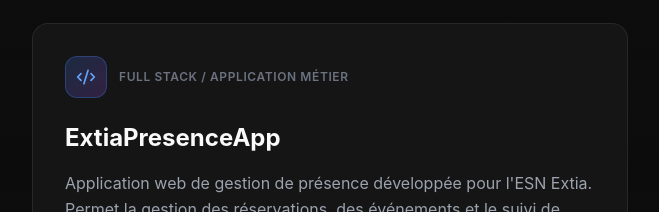
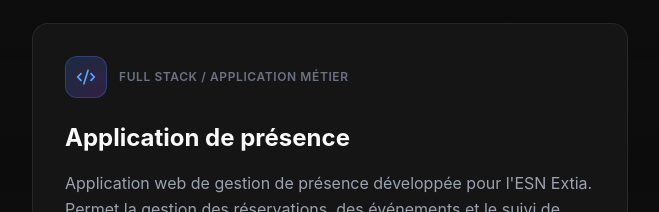
Before and after one commit to JoffreyLem/portfolio, a Next.js app: page / in a window 1280 px wide. Shown: the part 6565-6777 px from the top of the page, without its empty margins (0-659 px from the left). Built offline with nearby package versions, Linux system fonts and the light colour scheme.

Commit message:
Update project title in data.ts from 'ExtiaPresenceApp' to 'Application de présence' for improved clarity and localization.

```diff
--- a/components/Contact.tsx
+++ b/components/Contact.tsx
@@ -18,7 +18,7 @@ export default function Contact() {
     },
     {
       name: 'LinkedIn',
-      href: 'https://www.linkedin.com/in/joffrey-lemery-920b40164/',
+      href: 'https://www.linkedin.com/in/joffrey-lemery',
       icon: Linkedin,
       color: 'from-blue-600 to-blue-700',
     },
--- a/constants/data.ts
+++ b/constants/data.ts
@@ -319,7 +319,7 @@ export const projects: Project[] = [
     githubUrl: 'https://github.com/JoffreyLem/ProjectDroits',
   },
   {
-    title: 'ExtiaPresenceApp',
+    title: 'Application de présence',
     description:
       'Application web de gestion de présence développée pour l\'ESN Extia. Permet la gestion des réservations, des événements et le suivi de localisation des collaborateurs. Architecture complète avec backend .NET (ASP.NET Core, Entity Framework Core) et frontend React (React 18, TypeScript, Vite).',
     technologies: [
```
